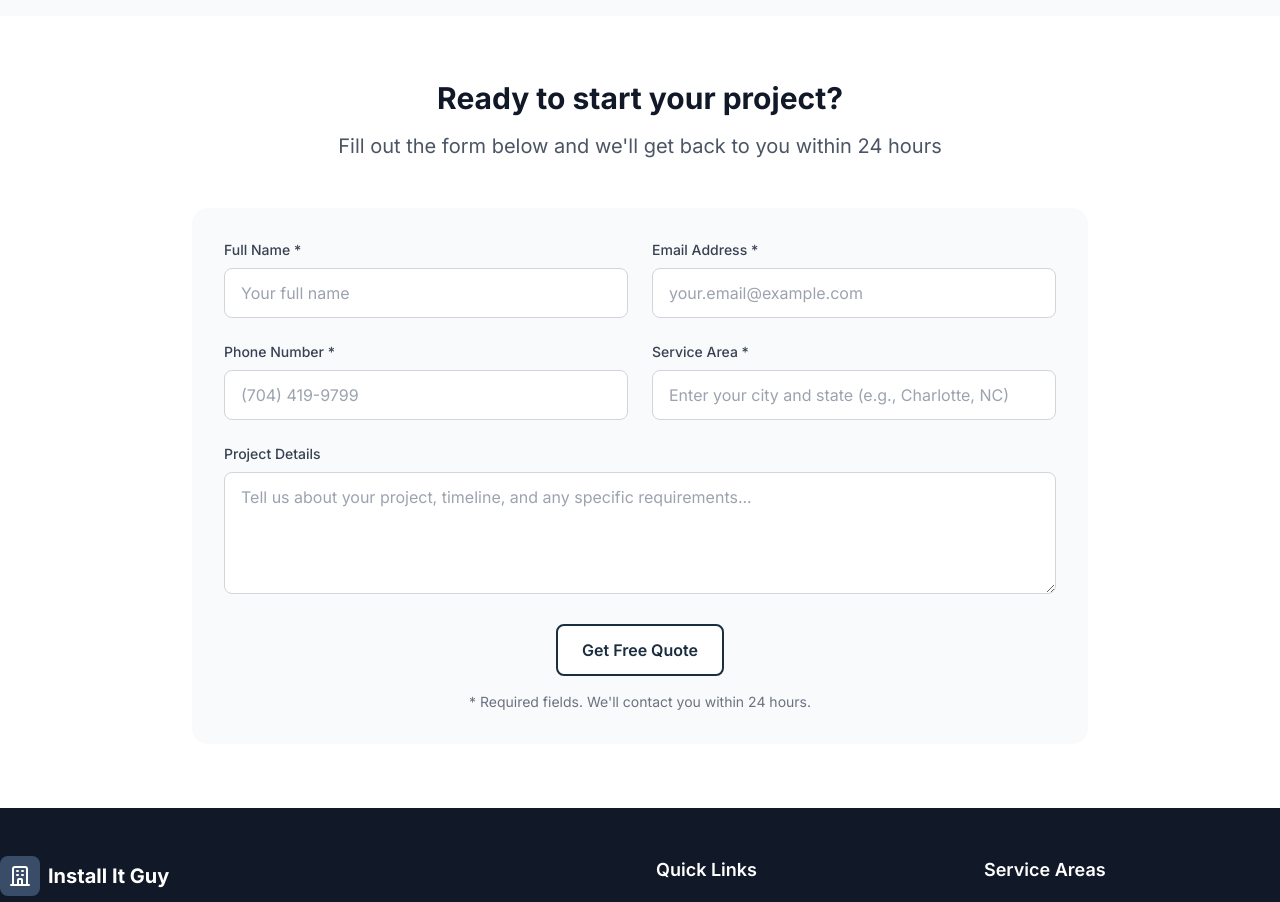
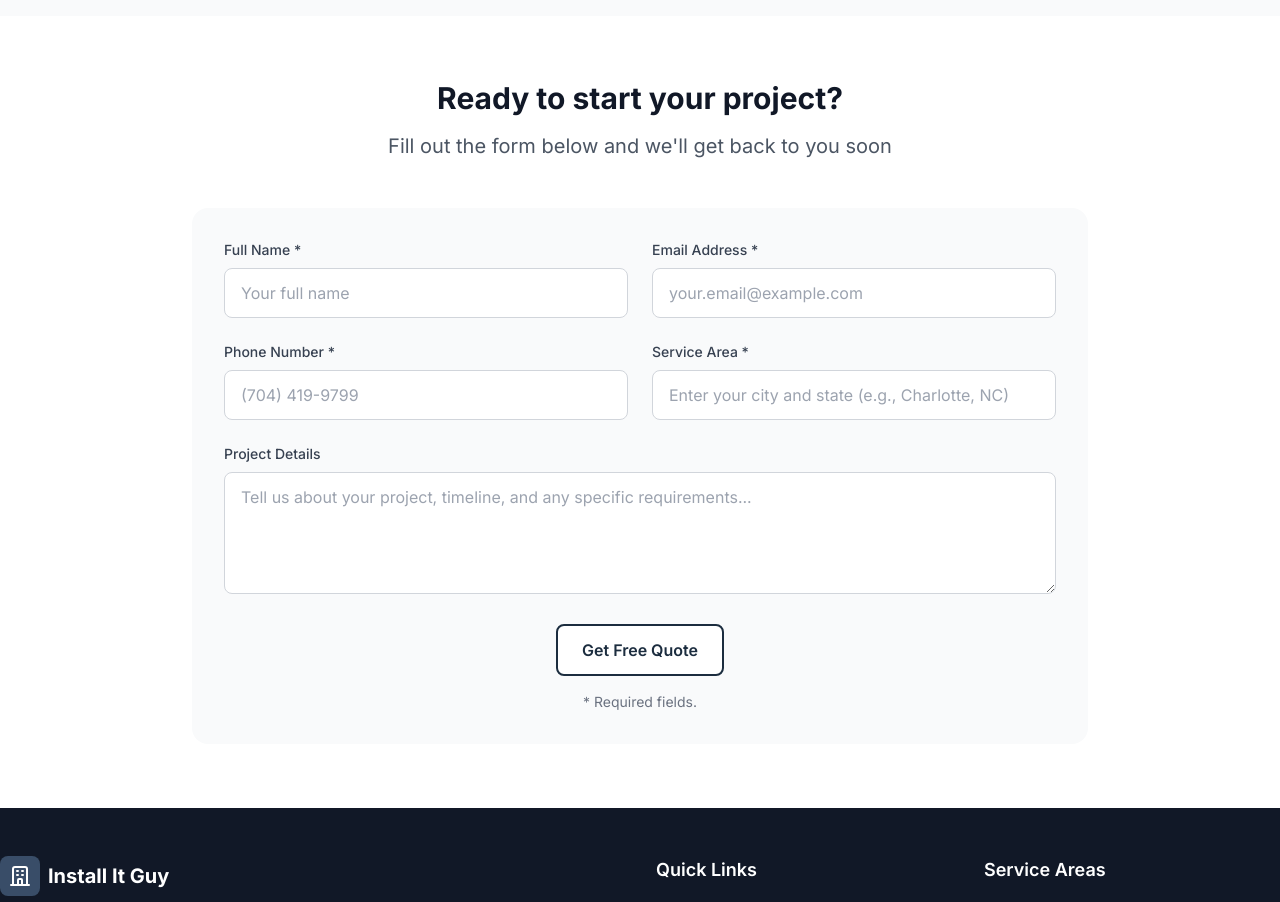
Before and after one commit to Masonba11/installitguy, a Next.js app: page /gallery in a window 1280 px wide. Shown: the part 1000-1902 px from the top of the page. Built offline with nearby package versions, Linux system fonts and the light colour scheme.

Commit message:
Remove 'within 24 hours' contact timing text from forms and pages

```diff
--- a/components/QuoteForm.jsx
+++ b/components/QuoteForm.jsx
@@ -2,7 +2,7 @@ import QuoteFormWithIP from "./QuoteFormWithIP";
 
 export default function QuoteForm({
   title = "Get Your Free Quote",
-  subtitle = "Fill out the form below and we'll get back to you within 24 hours",
+  subtitle = "Fill out the form below and we'll get back to you soon",
   className = "",
 }) {
   return (
--- a/components/QuoteFormWithIP.jsx
+++ b/components/QuoteFormWithIP.jsx
@@ -1,6 +1,6 @@
 export default function QuoteFormWithIP({
   title = "Get Your Free Quote",
-  subtitle = "Fill out the form below and we'll get back to you within 24 hours",
+  subtitle = "Fill out the form below and we'll get back to you soon",
   className = "",
 }) {
   const handleSubmit = (e) => {
@@ -133,7 +133,7 @@ export default function QuoteFormWithIP({
                 Get Free Quote
               </button>
               <p className="text-sm text-gray-500 mt-4">
-                * Required fields. We'll contact you within 24 hours.
+                * Required fields.
               </p>
             </div>
           </form>
--- a/pages/contact-us.jsx
+++ b/pages/contact-us.jsx
@@ -550,7 +550,7 @@ export default function ContactUs() {
         {/* Quote Form */}
         <QuoteForm
           title="Get Your Free Quote"
-          subtitle="Fill out the form below and we'll get back to you within 24 hours"
+          subtitle="Fill out the form below and we'll get back to you soon"
         />
 
         {/* Reviews */}
--- a/pages/gallery.jsx
+++ b/pages/gallery.jsx
@@ -186,7 +186,7 @@ export default function Gallery({ images }) {
         {/* Quote Form */}
         <QuoteForm
           title="Ready to start your project?"
-          subtitle="Fill out the form below and we'll get back to you within 24 hours"
+          subtitle="Fill out the form below and we'll get back to you soon"
         />
       </main>
 
--- a/pages/investors.jsx
+++ b/pages/investors.jsx
@@ -313,7 +313,7 @@ export default function Investors() {
         {/* Quote Form */}
         <QuoteForm
           title="Interested in learning more?"
-          subtitle="Fill out the form below and we'll get back to you within 24 hours"
+          subtitle="Fill out the form below and we'll get back to you soon"
         />
       </main>
 
--- a/pages/reviews.jsx
+++ b/pages/reviews.jsx
@@ -192,7 +192,7 @@ export default function ReviewsPage() {
         {/* Quote Form */}
         <QuoteForm
           title="Ready to work with us?"
-          subtitle="Fill out the form below and we'll get back to you within 24 hours"
+          subtitle="Fill out the form below and we'll get back to you soon"
         />
 
         {/* FAQs */}
--- a/pages/thank-you.jsx
+++ b/pages/thank-you.jsx
@@ -186,7 +186,7 @@ export default function ThankYou() {
               Request received
             </p>
             <h1 className="text-3xl md:text-5xl font-bold">
-              Thank you! We’ll be in touch within 24 hours.
+              Thank you! We'll be in touch soon.
             </h1>
             <p className="text-lg md:text-xl text-white/80">
               In the meantime, feel free to call us for immediate assistance or
@@ -239,7 +239,7 @@ export default function ThankYou() {
                       Contact You
                     </h3>
                     <p className="text-gray-600">
-                      We'll call you within 24 hours to discuss your project and
+                      We'll call you soon to discuss your project and
                       answer any questions.
                     </p>
                   </div>
```
